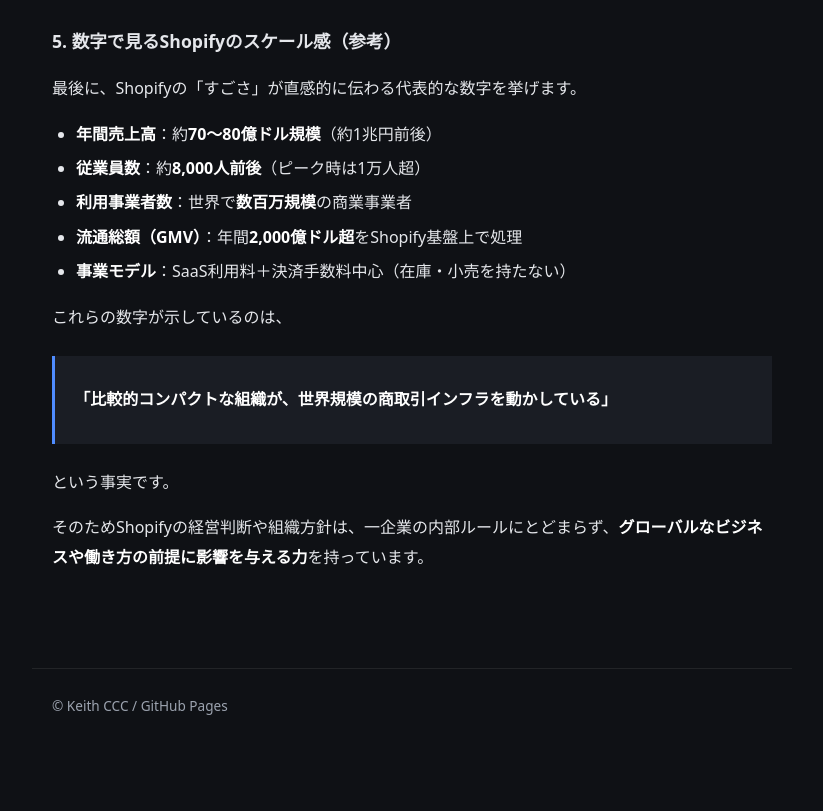
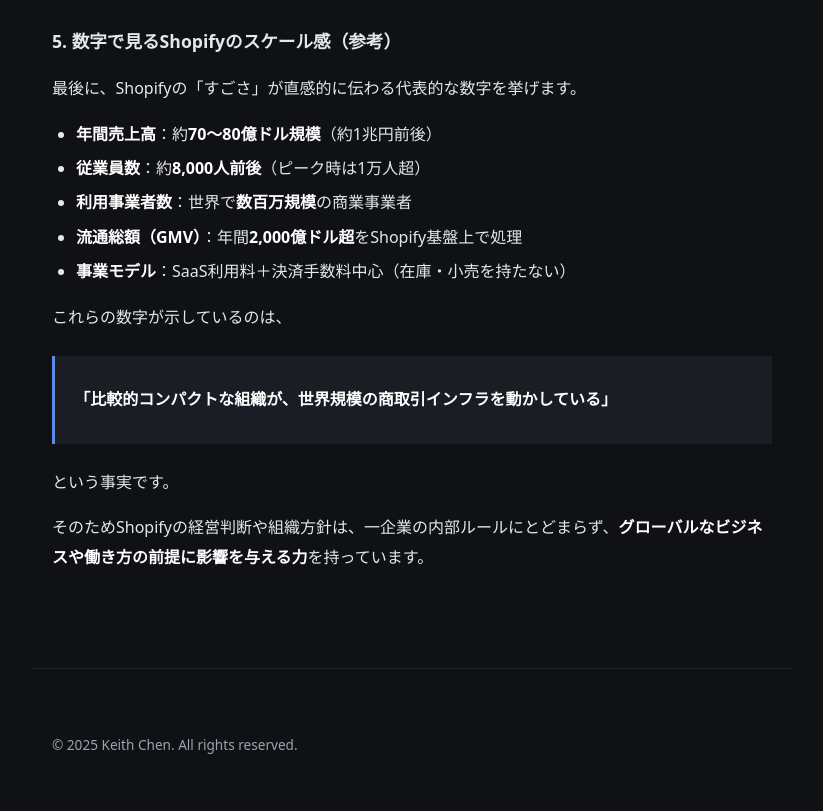
Before and after one commit to KeithCCC/blog, a website: page shopifyのaiメモから考える、これからの働き方.html in a window 1280 px wide. Shown: the part 5769-6580 px from the top of the page, without its empty margins (228-1051 px from the left). Before the commit the page ends 6527 px from the top, so only its background shows below. Drawn offline with Linux system fonts and the light colour scheme.

Commit message:
added copy right

```diff
--- a/shopifyのaiメモから考える、これからの働き方.html
+++ b/shopifyのaiメモから考える、これからの働き方.html
@@ -350,7 +350,7 @@
   </main>
 
   <footer>
-    © Keith CCC / GitHub Pages
+　  <p>© 2025 Keith Chen. All rights reserved.</p>
   </footer>
 </body>
 </html>
```
